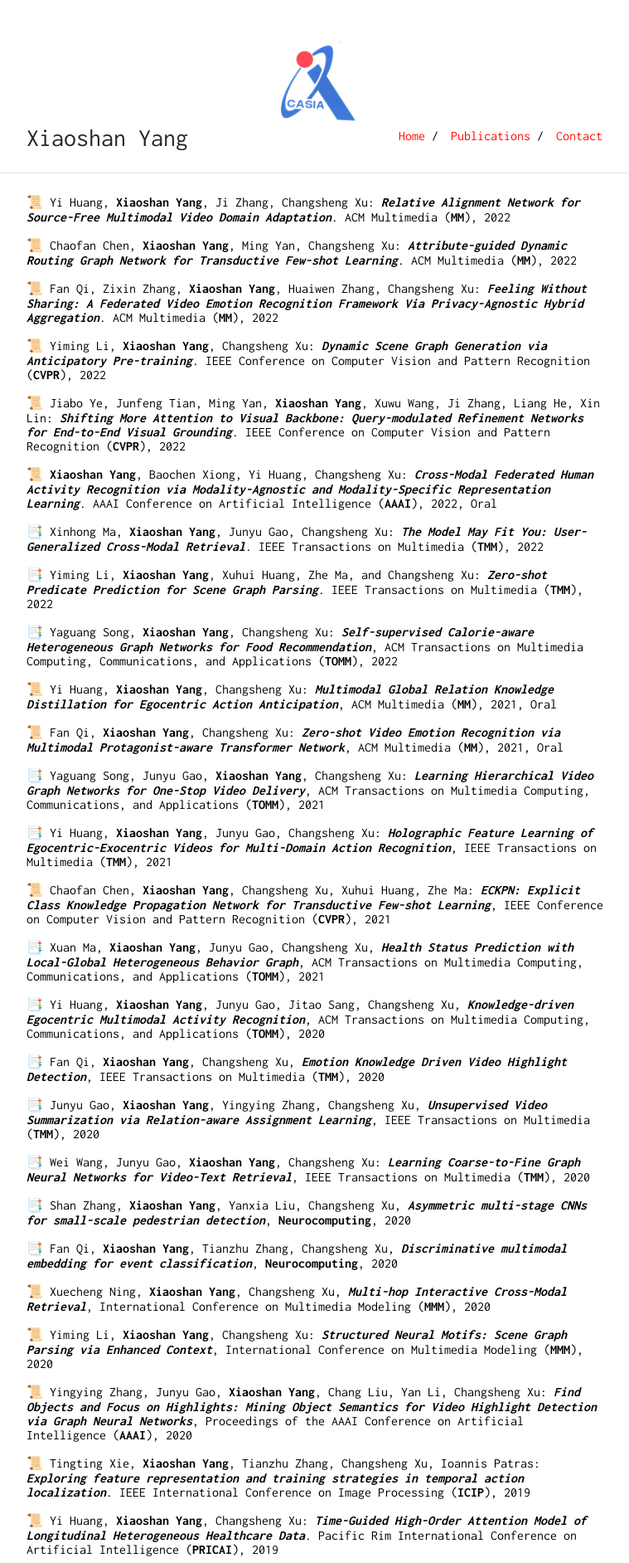
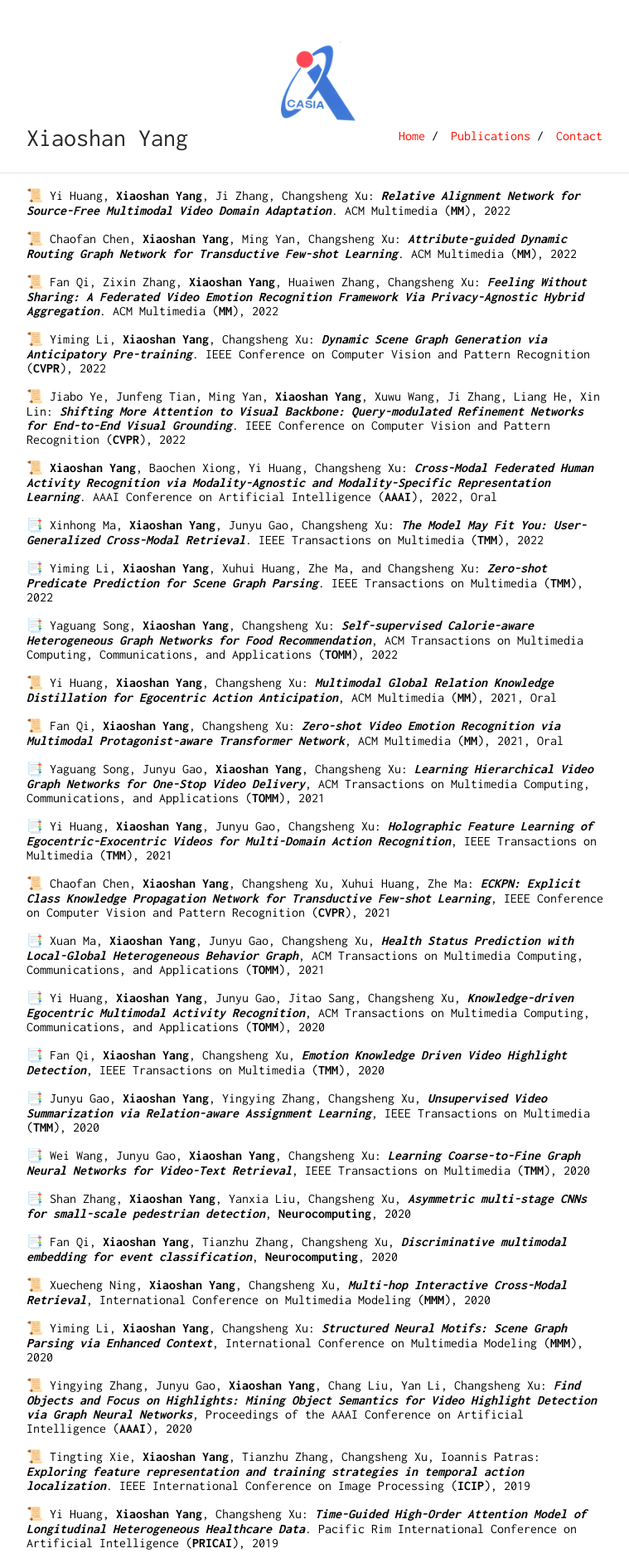
Before and after one commit to YangXS/yangxs.github.io, a Jekyll site: the page built from publications.md, in a window 1280 px wide. Shown: the top 1884 px of the page at 83% size, without its empty margins (258-1017 px from the left). Built offline with Jekyll 4.4.1, drawn with Linux system fonts in a browser that asks for light colours.

Commit message:
Update publications.md

```diff
--- a/publications.md
+++ b/publications.md
@@ -3,8 +3,6 @@ layout: default
 ---
 
 <!-- YXS: use emoji by directly copying the icon: https://www.markdownguide.org/extended-syntax/#emoji -->
-
-<div markdown="1" style="display:block; float:right;">
 
 📜 Yi Huang, **Xiaoshan Yang**, Ji Zhang, Changsheng Xu: ***Relative Alignment Network for Source-Free Multimodal Video Domain Adaptation***. ACM Multimedia (**MM**), 2022
 
@@ -105,4 +103,4 @@ layout: default
 
 📜 Jianbing Shen, **Xiaoshan Yang**, Yunde Jia, Xuelong Li: ***Intrinsic images using optimization***. IEEE Conference on Computer Vision and Pattern Recognition (**CVPR**) 2011: 3481-3487. [Code](https://github.com/shenjianbing/intrinsic11)
 
-  </div>
+{: .text-justify}
```
